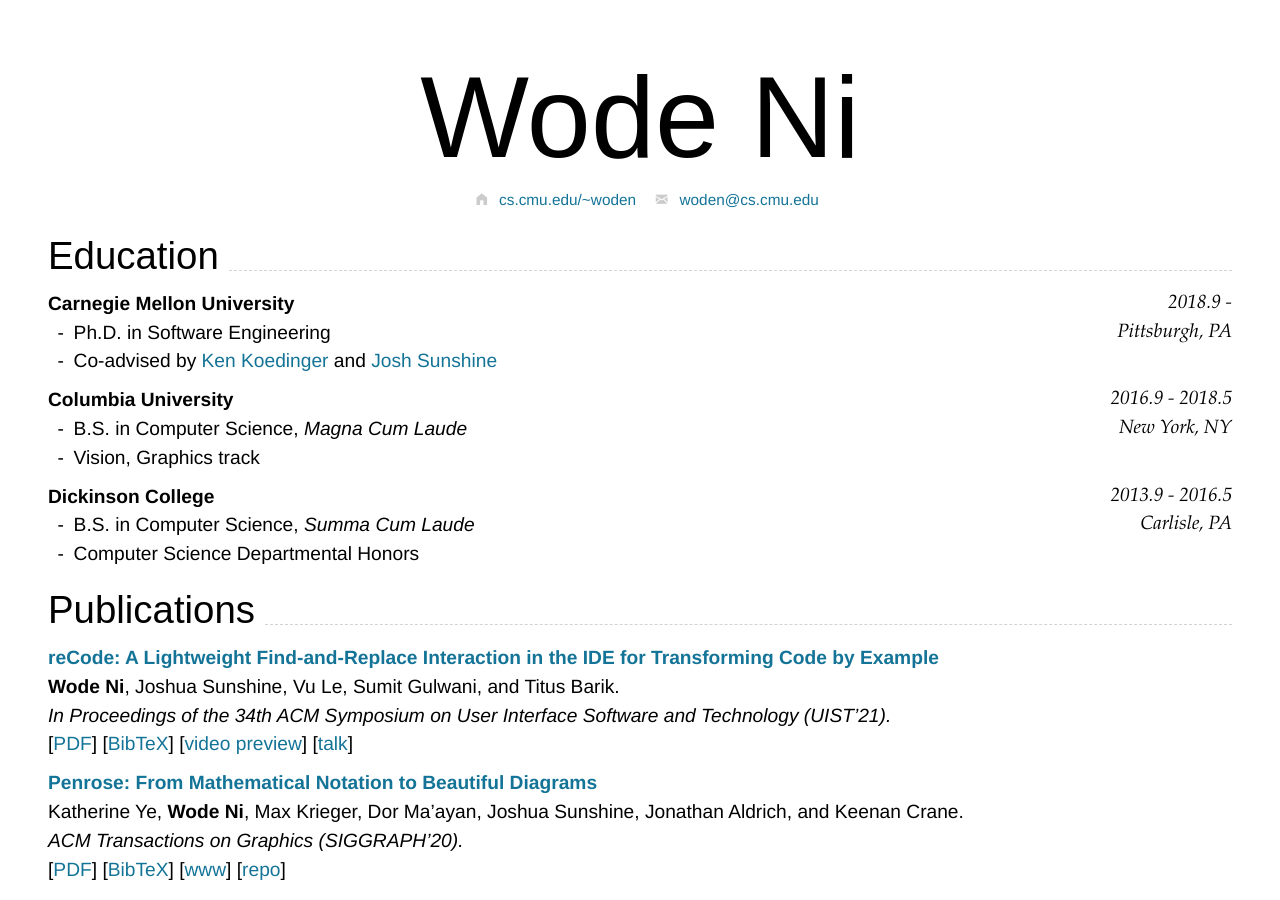
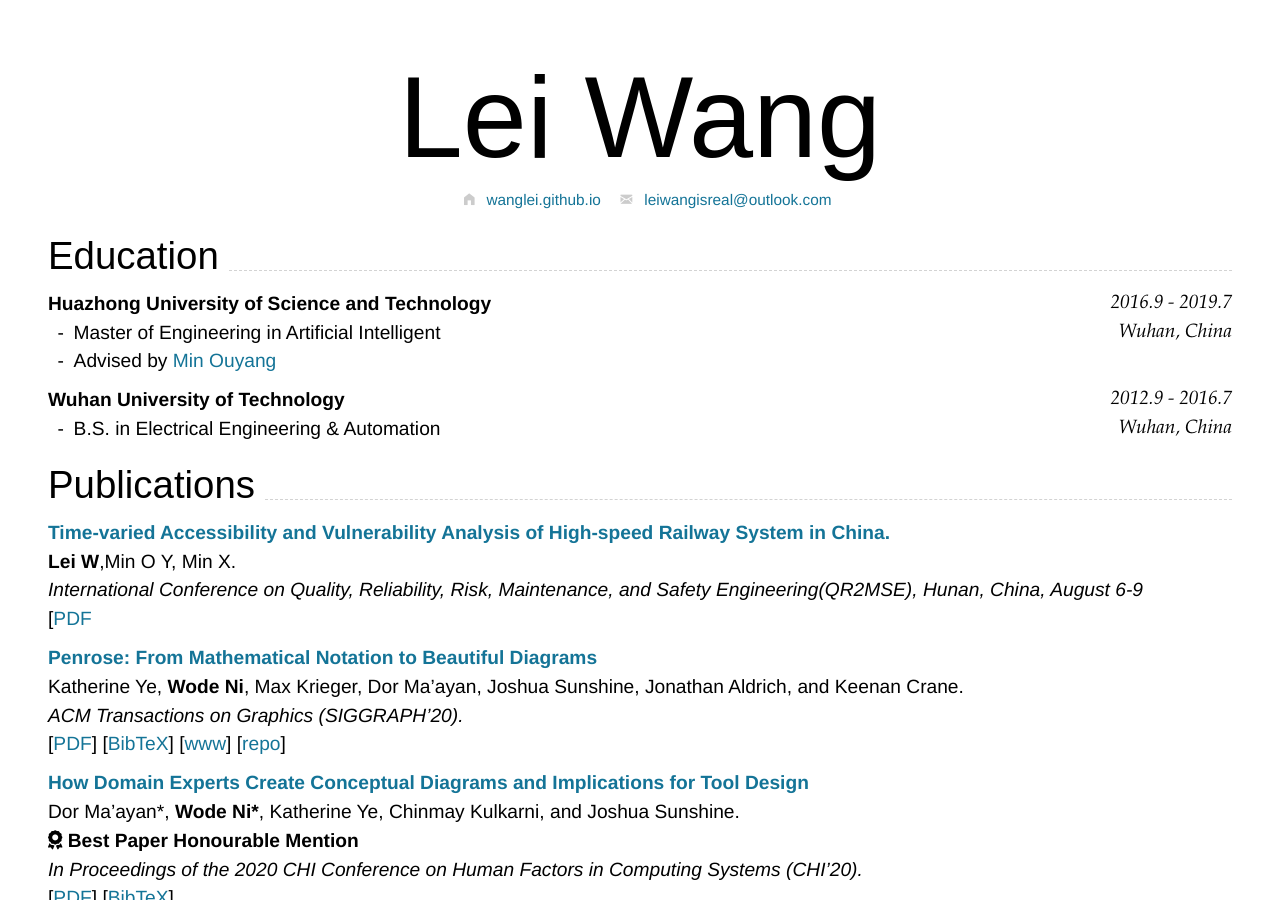
Before and after one commit to Zhuifeng414/wanglei.github.io, a Jekyll site: the page built from index.md, in a window 1280 px wide and 900 px high. Built offline with Jekyll 4.4.1, drawn with Linux system fonts in a browser that asks for light colours; nearby versions of some CDN libraries.

Commit message:
Update index.md

````diff
--- a/index.md
+++ b/index.md
@@ -1,15 +1,15 @@
 ---
 layout: cv
-title: Wode "Nimo" Ni
+title: Lei Wang
 email:
-  url: mailto:woden@cs.cmu.edu
-  text: woden@cs.cmu.edu
+  url: mailto:leiwangisreal@outlook.com
+  text: leiwangisreal@outlook.com
 homepage:
-  url: http://cs.cmu.edu/~woden
-  text: cs.cmu.edu/~woden
+  url: https://github.com/Zhuifeng414/wanglei.github.io
+  text: wanglei.github.io
 ---
 
-# Wode **Ni**
+# Lei **Wang**
 
 <!--
 include contact information from the front matter
@@ -23,43 +23,31 @@
 
 ## Education
 
-### **Carnegie Mellon University** `2018.9 -`
+### **Huazhong University of Science and Technology** `2016.9 - 2019.7`
 
 ```
-Pittsburgh, PA
+Wuhan, China
 ```
 
-- Ph.D. in Software Engineering
-- Co-advised by [Ken Koedinger](http://pact.cs.cmu.edu/koedinger.html) and [Josh Sunshine](http://www.cs.cmu.edu/~jssunshi/)
+- Master of Engineering in Artificial Intelligent
+- Advised by [Min Ouyang](http://aia.hust.edu.cn/info/1126/5728.htm)
 
-### **Columbia University** `2016.9 - 2018.5`
+### **Wuhan University of Technology** `2012.9 - 2016.7`
 
 ```
-New York, NY
+Wuhan, China
 ```
 
-- B.S. in Computer Science, _Magna Cum Laude_
-- Vision, Graphics track
+- B.S. in Electrical Engineering & Automation
 
-### **Dickinson College** `2013.9 - 2016.5`
 
-```
-Carlisle, PA
-```
-
-- B.S. in Computer Science, _Summa Cum Laude_
-- Computer Science Departmental Honors
 
 ## Publications
 
-### [**reCode: A Lightweight Find-and-Replace Interaction in the IDE for Transforming Code by Example**]({{ page.homepage.url }}/assets/uist-21-recode.pdf)
-**Wode Ni**, Joshua Sunshine, Vu Le, Sumit Gulwani, and Titus Barik.<br>
-_In Proceedings of the 34th ACM Symposium on User Interface Software and Technology (UIST'21)._ <br>
-[[PDF]({{ page.homepage.url }}/assets/uist-21-recode.pdf)]
-[[BibTeX]({{ page.homepage.url }}/assets/uist-21-recode.txt)]
-[[video preview](https://youtu.be/fMdHK9UrgQ4)]
-[[talk](https://youtu.be/_GQ8E7EMMws)]
-
+### [**Time-varied Accessibility and Vulnerability Analysis of High-speed Railway System in China.**](https://github.com/Zhuifeng414/wanglei.github.io/blob/master/Publication-WangLei-QR2MSE%202019.pdf)
+**Lei W**,Min O Y, Min X.<br>
+_International Conference on Quality, Reliability, Risk, Maintenance, and Safety Engineering(QR2MSE), Hunan, China, August 6-9_ <br>
+[[PDF](https://github.com/Zhuifeng414/wanglei.github.io/blob/master/Publication-WangLei-QR2MSE%202019.pdf)
 
 ### [**Penrose: From Mathematical Notation to Beautiful Diagrams**](http://penrose.ink/media/Penrose_SIGGRAPH2020.pdf)
 Katherine Ye, **Wode Ni**, Max Krieger, Dor Ma'ayan, Joshua Sunshine, Jonathan Aldrich, and Keenan Crane.<br>
````
